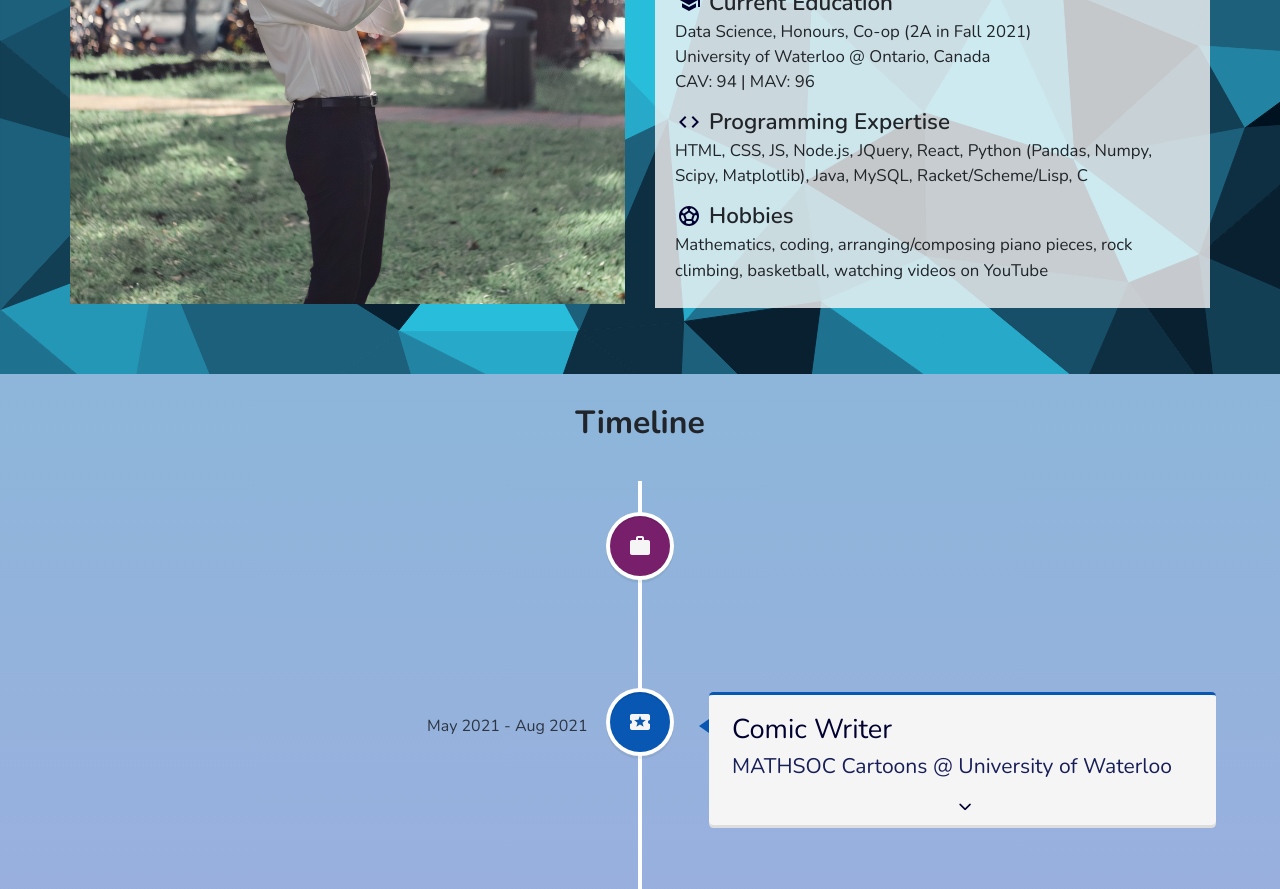
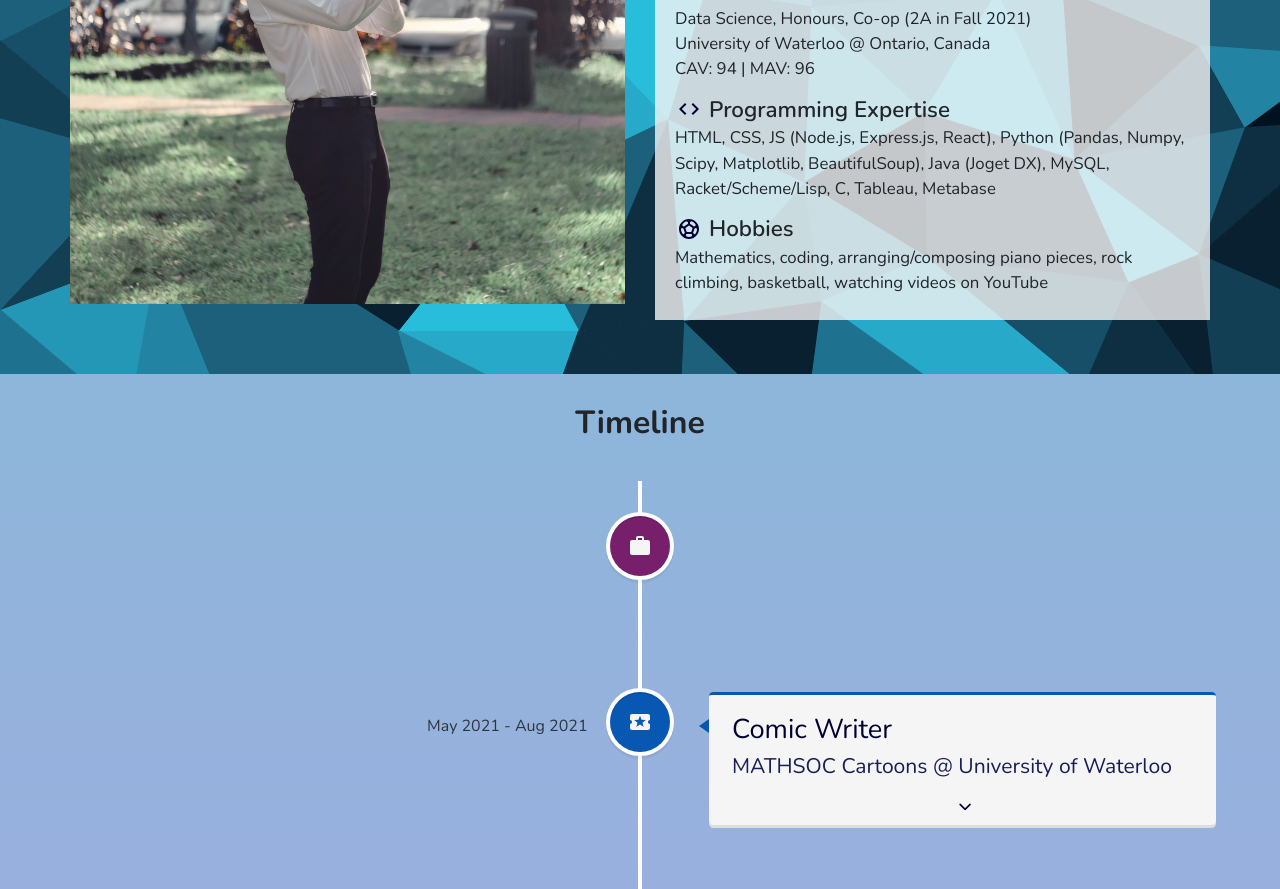
Before and after one commit to mcpenguin/the-arctic-blog, a React (Create React App) app: page / in a window 1280 px wide. Shown: the part 1280-2169 px from the top of the page. Built offline with nearby package versions, Linux system fonts and the light colour scheme.

Commit message:
added more programming expertise

```diff
--- a/src/components/AboutMe/AboutMe.js
+++ b/src/components/AboutMe/AboutMe.js
@@ -77,9 +77,9 @@ export default class AboutMe extends Component {
                                     Programming Expertise
                                 </h4>
                                 <p className="personal-facts-body">
-                                    HTML, CSS, JS, Node.js, JQuery, React, Python
-                                    (Pandas, Numpy, Scipy, Matplotlib), Java, MySQL,
-                                    Racket/Scheme/Lisp, C
+                                    HTML, CSS, JS (Node.js, Express.js, React), Python
+                                    (Pandas, Numpy, Scipy, Matplotlib, BeautifulSoup), Java (Joget DX), MySQL,
+                                    Racket/Scheme/Lisp, C, Tableau, Metabase
                                 </p>
 
                                 <h4 className="personal-facts-head">
```
